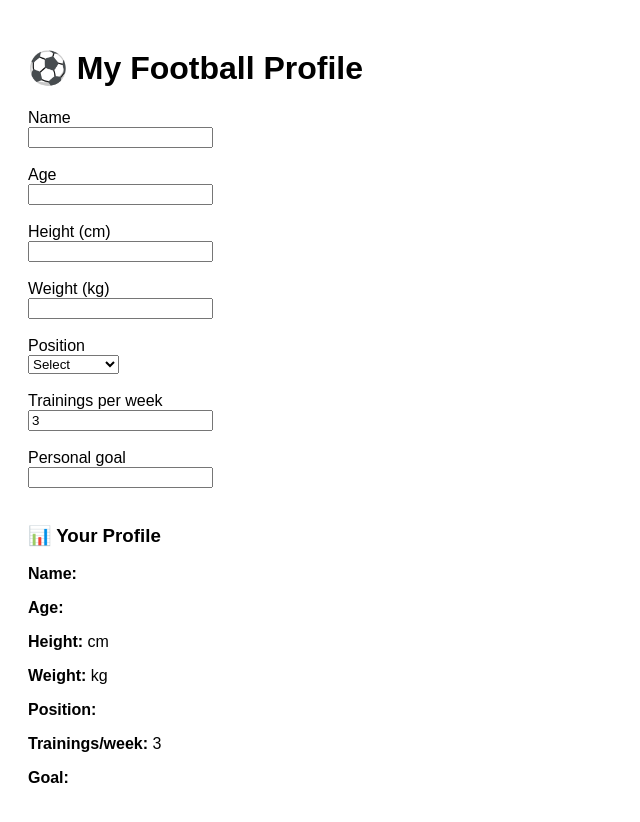
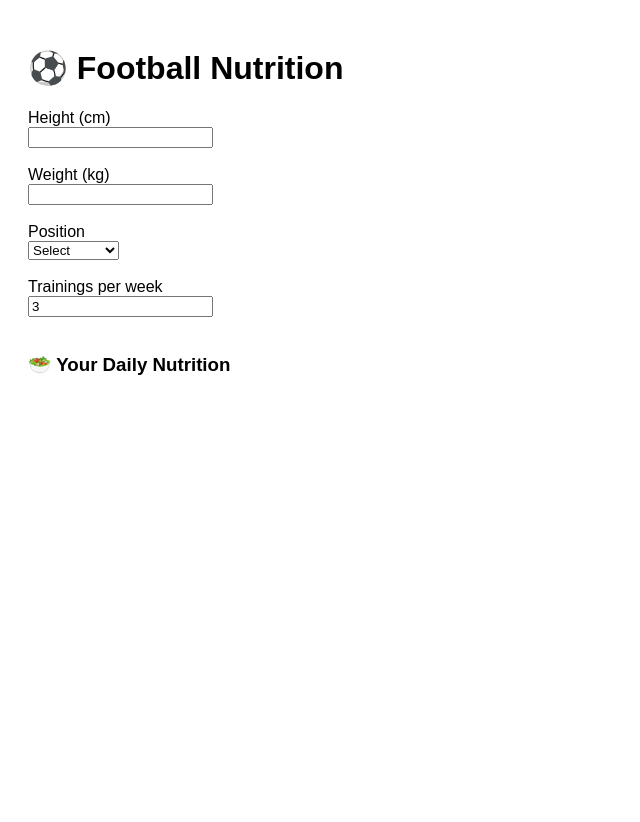
Before and after one commit to alvinmurad406-dotcom/football-ai-app, a React (Create React App) app: page / in a window 1280 px wide. Shown: the top 822 px of the page, without its empty margins (0-640 px from the left). After the commit the page ends 800 px from the top, so only its background shows below. Built offline with nearby package versions, Linux system fonts and the light colour scheme.

Commit message:
Implement nutrition logic and update UI
Added nutrition calculations for calories and protein based on weight. Updated the UI to display daily nutrition information and example meals.

```diff
--- a/src/App.js
+++ b/src/App.js
@@ -1,23 +1,29 @@
 import React, { useState } from "react";
 
 export default function App() {
-  const [name, setName] = useState("");
-  const [age, setAge] = useState("");
+  const [weight, setWeight] = useState("");
   const [height, setHeight] = useState("");
-  const [weight, setWeight] = useState("");
+  const [sessions, setSessions] = useState(3);
   const [position, setPosition] = useState("");
-  const [sessions, setSessions] = useState(3);
-  const [goal, setGoal] = useState("");
+
+  // Enkel smart kost-logik
+  const calories =
+    weight === ""
+      ? 0
+      : weight > 80
+      ? 2200
+      : weight > 65
+      ? 2600
+      : 3000;
+
+  const protein =
+    weight === ""
+      ? 0
+      : Math.round(weight * 2);
 
   return (
-    <div style={{ padding: 20, fontFamily: "Arial", maxWidth: 400 }}>
-      <h1>⚽ My Football Profile</h1>
-
-      <label>Name</label><br />
-      <input value={name} onChange={e => setName(e.target.value)} /><br /><br />
-
-      <label>Age</label><br />
-      <input type="number" value={age} onChange={e => setAge(e.target.value)} /><br /><br />
+    <div style={{ padding: 20, fontFamily: "Arial", maxWidth: 420 }}>
+      <h1>⚽ Football Nutrition</h1>
 
       <label>Height (cm)</label><br />
       <input type="number" value={height} onChange={e => setHeight(e.target.value)} /><br /><br />
@@ -41,17 +47,22 @@ export default function App() {
         onChange={e => setSessions(e.target.value)}
       /><br /><br />
 
-      <label>Personal goal</label><br />
-      <input value={goal} onChange={e => setGoal(e.target.value)} /><br /><br />
+      <h3>🥗 Your Daily Nutrition</h3>
 
-      <h3>📊 Your Profile</h3>
-      <p><b>Name:</b> {name}</p>
-      <p><b>Age:</b> {age}</p>
-      <p><b>Height:</b> {height} cm</p>
-      <p><b>Weight:</b> {weight} kg</p>
-      <p><b>Position:</b> {position}</p>
-      <p><b>Trainings/week:</b> {sessions}</p>
-      <p><b>Goal:</b> {goal}</p>
+      {weight && (
+        <>
+          <p>🔥 <b>Calories:</b> {calories} kcal/day</p>
+          <p>💪 <b>Protein:</b> {protein} g/day</p>
+
+          <h4>🍽 Example meals</h4>
+          <ul>
+            <li>Breakfast: Oats + milk + banana</li>
+            <li>Lunch: Chicken, rice, vegetables</li>
+            <li>Dinner: Eggs or fish + potatoes</li>
+            <li>Snack: Yogurt or protein sandwich</li>
+          </ul>
+        </>
+      )}
     </div>
   );
 }
```
